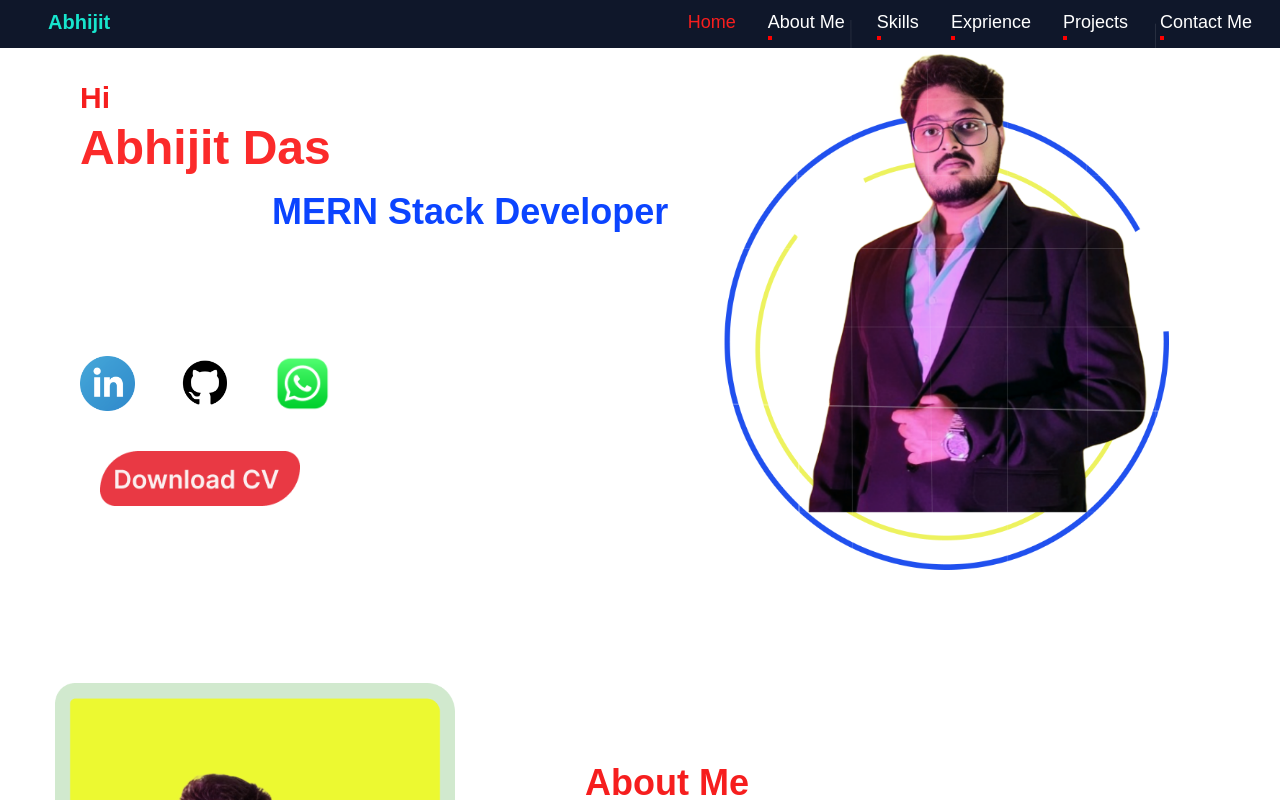
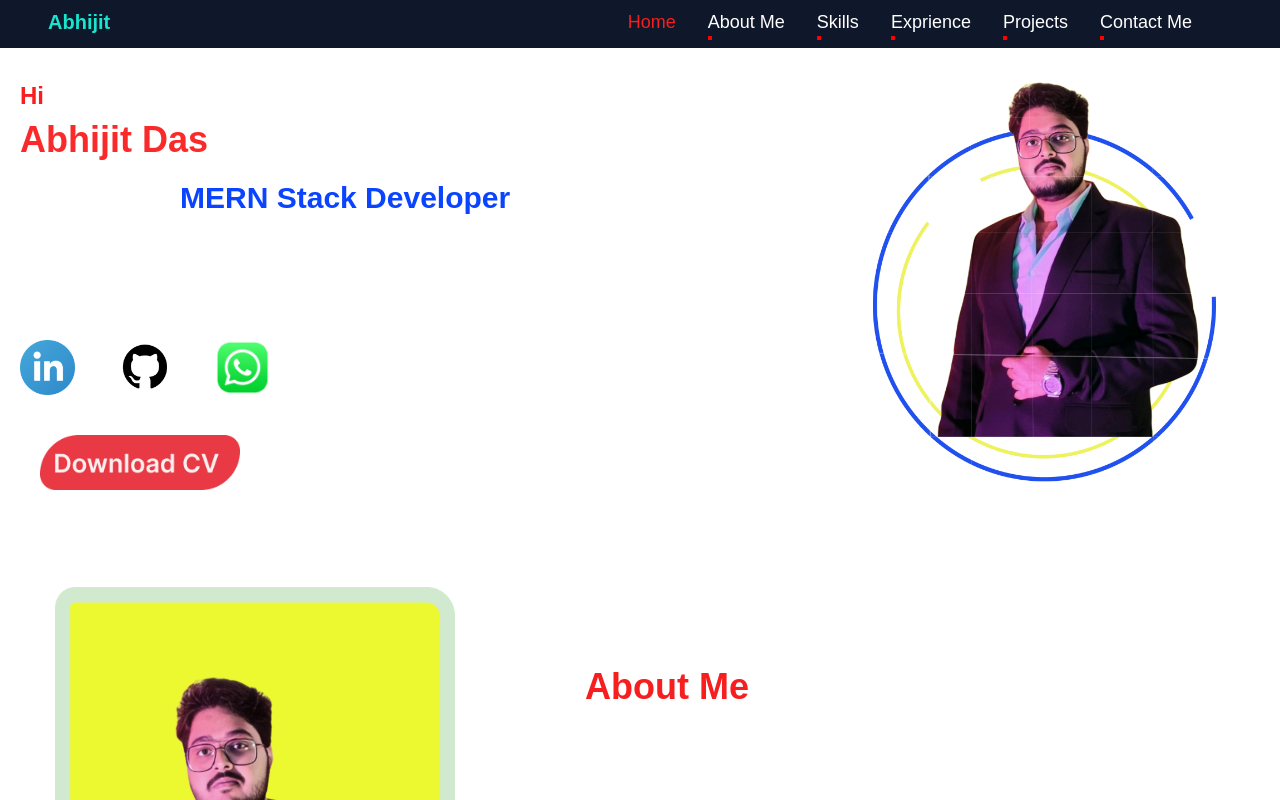
Before and after one commit to abhijit84842/Abhijit_Portfolio, a Next.js app: page / in a window 1280 px wide. Shown: the top 800 px of the page. Built offline with nearby package versions, Linux system fonts and the light colour scheme.

Commit message:
intro and nav make responsive

```diff
--- a/app/components/IntroSection/IntroSection.js
+++ b/app/components/IntroSection/IntroSection.js
@@ -41,12 +41,12 @@ const IntroSection = () => {
               </p>
             </div>
             <div className="intro-animation">
-              <p className="text-lg font-extrabold mt-1 text-[#FB2A2A]">
+              <p className="text-xl font-extrabold mt-1 text-[#FB2A2A]">
                 Abhijit Das
               </p>
             </div>
             <div className="intro-animation">
-              <p className="text-xl font-semibold mt-2">
+              <p className="text-lg font-semibold mt-2">
                 And I am a{" "}
                 <span className="text-[#0B44FF]">MERN Stack Developer</span>
               </p>
@@ -111,29 +111,24 @@ const IntroSection = () => {
             </a>
           </div>
         </div>
-
-
       </div>
 
-
-
-
-
-      <div className="intro-container hidden sm:flex justify-between 2xl:flex justify-between">
-        <div className="left-container w-[50%] text-white mt-20 ml-20 ">
+      <div className="hidden lg:block">
+        <div className="intro-container  flex justify-between">
+          <div className="lg:left-container w-[50%] text-white mt-20 ml-5 2xl:ml-20">
             <div className="intro-paragrap">
               <div className="intro-animation">
-              <p className="text-3xl font-semibold">
+                <p className="lg:text-2xl font-semibold 2xl:text-3xl font-semibold">
                   <span className="text-[#F61E1E]">Hi</span>, Its Me
                 </p>
               </div>
               <div className="intro-animation">
-              <p className="text-5xl font-extrabold mt-2 text-[#FB2A2A]">
+                <p className="lg:text-4xl font-extrabold mt-2 text-[#FB2A2A] 2xl:text-5xl font-extrabold mt-2 text-[#FB2A2A]">
                   Abhijit Das
                 </p>
               </div>
               <div className="intro-animation">
-              <p className="text-4xl font-semibold mt-5">
+                <p className="lg:text-3xl font-semibold mt-5 2xl:text-4xl font-semibold mt-5">
                   And I am a{" "}
                   <span className="text-[#0B44FF]">MERN Stack Developer</span>
                 </p>
@@ -199,7 +194,18 @@ const IntroSection = () => {
             </div>
           </div>
 
-        <div className="right-container mr-20  mt-5">
+          <div className="right-container  mr-10 mt-14 2xl:hidden">
+            <div className="animation-box-profileimg">
+              <Image
+                src="/profilepic.png"
+                alt="loading.."
+                loading="lazy"
+                width={400}
+                height={400}
+              />
+            </div>
+          </div>
+          <div className=" hidden right-container  mr-20 mt-14 2xl:block">
             <div className="animation-box-profileimg">
               <Image
                 src="/profilepic.png"
@@ -212,6 +218,7 @@ const IntroSection = () => {
           </div>
         </div>
       </div>
+    </div>
   );
 };
 
--- a/app/components/NavBar/Nav.js
+++ b/app/components/NavBar/Nav.js
@@ -14,14 +14,12 @@ const NavBar = () => {
     });
   });
   return (
-    <div className="main-container hidden flex justify-between p-2 bg-slate-900 w-full fixed lg:flex justify-between p-2 bg-slate-900 w-full fixed">
+    <div className="hidden main-container flex justify-between p-2 bg-slate-900 w-full fixed lg:flex justify-between p-2 bg-slate-900 w-full">
       <div>
-        <h2 className="ml-10 text-xl font-semibold text-[#17E5CD]">
-          Abhijit
-        </h2>
+        <h2 className="ml-10 text-xl font-semibold text-[#17E5CD]">Abhijit</h2>
       </div>
 
-      <nav className="flex gap-8 mr-5 text-lg text-white ">
+      <nav className="flex gap-8 mr-[5rem] text-lg text-white  2xl:text-xl 2xl:mr-[10rem] ">
         <div className="navLink text-[#F61E1E]">
           <Link href={"/"}>Home</Link>
         </div>
```
Lines whose indentation alone changed are shown as unchanged.
